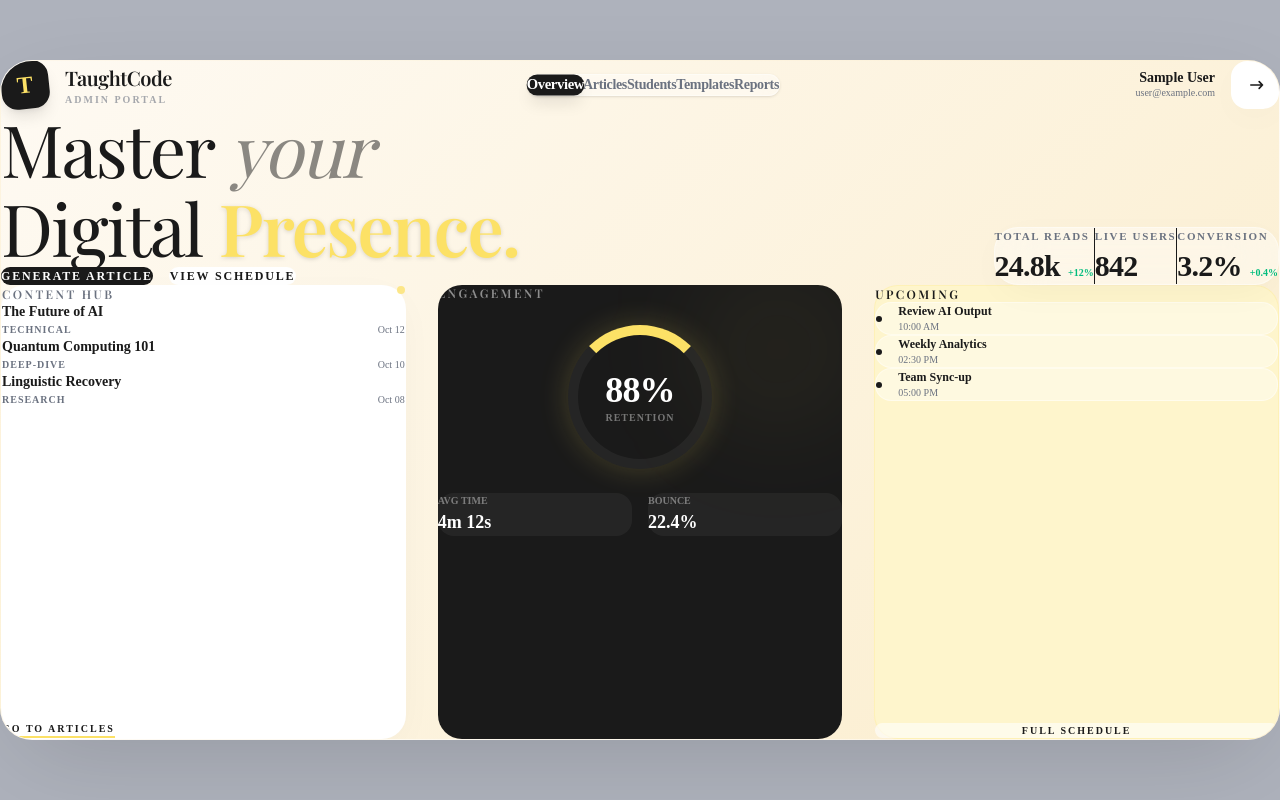
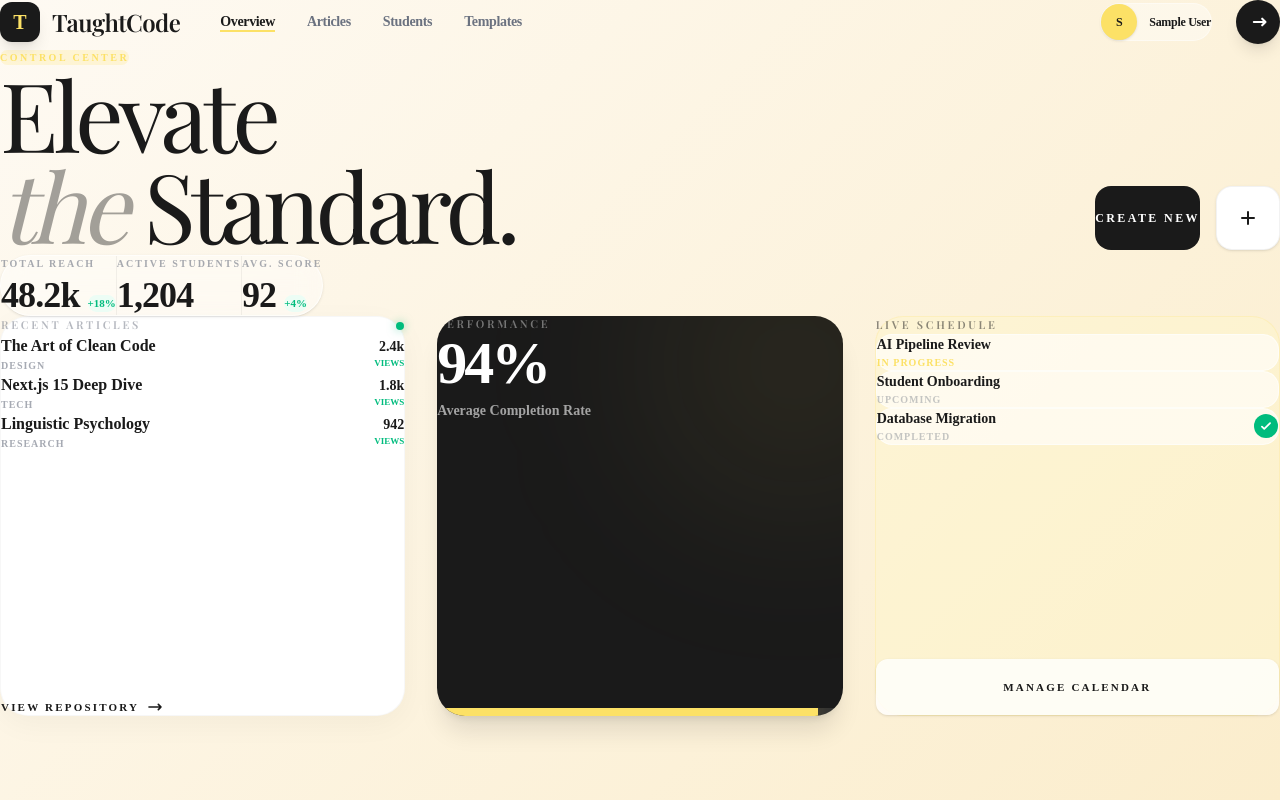
Before and after one commit to nishuns/nischaysharma-client, a Next.js app: page /admin in a window 1280 px wide. Built offline with nearby package versions, Linux system fonts and the light colour scheme; no server answers; sample sign-in values are in the browser's storage.

Commit message:
style(admin): refactor to edge-to-edge layout and modernize navigation

```diff
--- a/app/admin/page.tsx
+++ b/app/admin/page.tsx
@@ -18,35 +18,39 @@ const Card = ({
   variant?: "light" | "dark" | "glass" | "accent"
 }) => {
   const variants = {
-    light: "bg-white shadow-soft text-text-primary border border-white/40",
-    dark: "bg-bg-card-dark text-white",
-    glass: "bg-white/40 backdrop-blur-xl border border-white/40 shadow-soft text-text-primary",
-    accent: "bg-accent-yellow-light text-text-primary border border-accent-yellow/20"
+    light: "bg-white shadow-[0_8px_30px_rgba(0,0,0,0.04)] text-text-primary border border-black/[0.03]",
+    dark: "bg-bg-card-dark text-white shadow-xl",
+    glass: "bg-white/60 backdrop-blur-xl border border-white/40 shadow-soft text-text-primary",
+    accent: "bg-accent-yellow-light/50 text-text-primary border border-accent-yellow/20"
   };
 
   return (
-    <div className={`rounded-[24px] p-8 transition-all duration-500 ${variants[variant]} ${className}`}>
+    <div className={`rounded-[28px] p-8 transition-all duration-500 ${variants[variant]} ${className}`}>
       {children}
     </div>
   );
 };
 
-const NavPill = ({ children, active = false }: { children: React.ReactNode, active?: boolean }) => (
-  <button className={`px-6 py-2.5 rounded-full text-sm font-semibold tracking-tight transition-all duration-300 ${
-    active
-      ? 'bg-bg-card-dark text-white shadow-lg scale-105'
-      : 'text-text-secondary hover:text-text-primary hover:bg-white/50'
+const NavItem = ({ children, active = false }: { children: React.ReactNode, active?: boolean }) => (
+  <button className={`relative px-1 py-2 text-sm font-bold tracking-tight transition-all duration-300 ${
+    active ? 'text-text-primary' : 'text-text-secondary hover:text-text-primary'
   }`}>
     {children}
+    {active && (
+      <motion.div
+        layoutId="navUnderline"
+        className="absolute bottom-0 left-0 right-0 h-0.5 bg-accent-yellow"
+      />
+    )}
   </button>
 );
 
 const StatBadge = ({ label, value, trend }: { label: string, value: string, trend?: string }) => (
-  <div className="flex flex-col gap-1 pr-10 border-r border-divider last:border-0">
-    <span className="text-[11px] font-bold uppercase tracking-[0.15em] text-text-secondary mb-1">{label}</span>
+  <div className="flex flex-col gap-1 pr-12 last:pr-0 border-r border-black/[0.05] last:border-0">
+    <span className="text-[10px] font-extrabold uppercase tracking-[0.2em] text-text-secondary/60">{label}</span>
     <div className="flex items-baseline gap-2">
-      <span className="text-3xl font-bold tracking-tight text-text-primary">{value}</span>
-      {trend && <span className="text-[10px] font-bold text-emerald-500">{trend}</span>}
+      <span className="text-4xl font-bold tracking-tight text-text-primary">{value}</span>
+      {trend && <span className="text-[11px] font-bold text-emerald-500 bg-emerald-50 px-2 py-0.5 rounded-full">{trend}</span>}
     </div>
   </div>
 );
@@ -74,151 +78,167 @@ export default function AdminDashboard() {
   if (loading) return null;
 
   return (
-    <div className="min-h-screen bg-bg-global p-6 md:p-10 flex items-center justify-center">
-      <motion.div
-        initial={{ opacity: 0, scale: 0.98 }}
-        animate={{ opacity: 1, scale: 1 }}
-        transition={{ duration: 0.6, ease: "easeOut" }}
-        className="w-full max-w-[1440px] min-h-[85vh] rounded-[32px] overflow-hidden flex flex-col p-10 md:p-14 shadow-[0_30px_100px_-20px_rgba(0,0,0,0.15)] relative border border-white/20"
-        style={{ background: 'linear-gradient(135deg, #fefaf3 0%, #fbedcc 100%)' }}
-      >
-        {/* Navigation */}
-        <header className="flex items-center justify-between mb-16">
-          <div className="flex items-center gap-4">
-            <div className="w-12 h-12 bg-bg-card-dark rounded-2xl flex items-center justify-center shadow-lg transform -rotate-6">
-              <span className="text-accent-yellow font-serif text-2xl font-bold">T</span>
+    <div className="min-h-screen w-full flex flex-col p-6 md:p-12 lg:p-16 max-w-[1600px] mx-auto">
+      {/* Navigation - Clean & Modern */}
+      <header className="flex items-center justify-between mb-20">
+        <div className="flex items-center gap-10">
+          <div className="flex items-center gap-3">
+            <div className="w-10 h-10 bg-bg-card-dark rounded-xl flex items-center justify-center shadow-lg">
+              <span className="text-accent-yellow font-serif text-xl font-bold">T</span>
             </div>
-            <div>
-              <h2 className="font-serif text-xl font-bold tracking-tight text-text-primary">TaughtCode</h2>
-              <p className="text-[10px] font-bold uppercase tracking-[0.2em] text-text-secondary opacity-60">Admin Portal</p>
-            </div>
+            <h2 className="font-serif text-2xl font-bold tracking-tight text-text-primary">TaughtCode</h2>
           </div>
 
-          <nav className="hidden lg:flex bg-white/40 backdrop-blur-md p-1.5 rounded-full border border-white/40 shadow-sm">
-            {['Overview', 'Articles', 'Students', 'Templates', 'Reports'].map((tab, i) => (
-              <NavPill key={tab} active={i === 0}>{tab}</NavPill>
+          <nav className="hidden md:flex items-center gap-8">
+            {['Overview', 'Articles', 'Students', 'Templates'].map((tab, i) => (
+              <NavItem key={tab} active={i === 0}>{tab}</NavItem>
             ))}
           </nav>
+        </div>
 
-          <div className="flex items-center gap-4">
-            <div className="text-right mr-2 hidden sm:block">
-              <p className="text-sm font-bold text-text-primary leading-none">{user?.displayName || 'Administrator'}</p>
-              <p className="text-[10px] font-medium text-text-secondary mt-1">{user?.email}</p>
+        <div className="flex items-center gap-6">
+          <div className="flex items-center gap-3 bg-white/40 hover:bg-white/60 transition-colors p-1.5 pr-5 rounded-full border border-white/40 cursor-pointer group">
+            <div className="w-9 h-9 rounded-full bg-accent-yellow flex items-center justify-center font-bold text-xs text-text-primary shadow-sm group-hover:scale-105 transition-transform">
+              {user?.displayName?.[0] || 'A'}
+            </div>
+            <span className="text-xs font-bold text-text-primary tracking-tight">{user?.displayName || 'Admin'}</span>
           </div>
           <button
             onClick={() => signOut(auth)}
-              className="w-12 h-12 rounded-2xl bg-white shadow-soft flex items-center justify-center hover:bg-bg-card-dark hover:text-white transition-all duration-300 group"
+            className="w-11 h-11 rounded-full bg-bg-card-dark text-white flex items-center justify-center hover:scale-110 transition-all shadow-lg group"
           >
-              <svg className="w-5 h-5" fill="none" stroke="currentColor" viewBox="0 0 24 24"><path strokeLinecap="round" strokeLinejoin="round" strokeWidth="2" d="M17 16l4-4m0 0l-4-4m4 4H7" /></svg>
+            <svg className="w-5 h-5 group-hover:translate-x-0.5 transition-transform" fill="none" stroke="currentColor" viewBox="0 0 24 24"><path strokeLinecap="round" strokeLinejoin="round" strokeWidth="2.5" d="M17 16l4-4m0 0l-4-4m4 4H7" /></svg>
           </button>
         </div>
       </header>
 
-        {/* Hero Section */}
-        <section className="flex flex-col xl:flex-row xl:items-end justify-between gap-12 mb-12">
-          <div className="max-w-2xl">
+      {/* Hero Content */}
+      <section className="mb-20">
+        <div className="flex flex-col lg:flex-row lg:items-end justify-between gap-12">
+          <div>
+            <motion.div
+              initial={{ opacity: 0, y: 10 }}
+              animate={{ opacity: 1, y: 0 }}
+              className="inline-block px-4 py-1.5 rounded-full bg-accent-yellow/20 text-accent-yellow text-[10px] font-black uppercase tracking-[0.25em] mb-6"
+            >
+              Control Center
+            </motion.div>
             <motion.h1
-              initial={{ opacity: 0, x: -20 }}
-              animate={{ opacity: 1, x: 0 }}
-              className="font-serif text-6xl md:text-7xl text-text-primary leading-[1.1] tracking-tight mb-6"
+              initial={{ opacity: 0, y: 20 }}
+              animate={{ opacity: 1, y: 0 }}
+              transition={{ delay: 0.1 }}
+              className="font-serif text-7xl md:text-8xl text-text-primary leading-[0.95] tracking-tighter"
             >
-              Master <span className="italic font-light opacity-50">your</span> <br />
-              Digital <span className="text-accent-yellow drop-shadow-sm font-bold">Presence.</span>
+              Elevate <br />
+              <span className="italic font-light text-text-primary/40">the</span> <span className="text-text-primary">Standard.</span>
             </motion.h1>
-            <div className="flex gap-4">
-              <button className="px-8 py-4 bg-bg-card-dark text-white rounded-full text-xs font-bold uppercase tracking-[0.15em] hover:scale-105 transition-transform">
-                Generate Article
+          </div>
+
+          <div className="flex gap-4 mb-2">
+            <button className="h-16 px-10 bg-bg-card-dark text-white rounded-2xl text-xs font-bold uppercase tracking-[0.2em] hover:shadow-[0_20px_40px_-10px_rgba(0,0,0,0.3)] transition-all hover:-translate-y-1">
+              Create New
             </button>
-              <button className="px-8 py-4 bg-white text-text-primary rounded-full text-xs font-bold uppercase tracking-[0.15em] border border-white/50 hover:bg-neutral-50 transition-colors">
-                View Schedule
+            <button className="h-16 w-16 bg-white text-text-primary rounded-2xl flex items-center justify-center border border-black/5 hover:bg-neutral-50 transition-colors shadow-sm">
+              <svg className="w-6 h-6" fill="none" stroke="currentColor" viewBox="0 0 24 24"><path strokeLinecap="round" strokeLinejoin="round" strokeWidth="2" d="M12 6v6m0 0v6m0-6h6m-6 0H6" /></svg>
             </button>
           </div>
         </div>
-
-          <Card variant="glass" className="flex flex-row gap-0 py-6 px-10">
-            <StatBadge label="Total Reads" value="24.8k" trend="+12%" />
-            <StatBadge label="Live Users" value="842" />
-            <StatBadge label="Conversion" value="3.2%" trend="+0.4%" />
-          </Card>
       </section>
 
-        {/* Main Grid */}
-        <div className="grid grid-cols-1 md:grid-cols-2 lg:grid-cols-3 gap-8 flex-1">
+      {/* Stats Row */}
+      <section className="mb-12">
+        <div className="bg-white/40 backdrop-blur-md rounded-[32px] p-10 border border-white/60 shadow-sm inline-flex flex-wrap gap-0">
+          <StatBadge label="Total Reach" value="48.2k" trend="+18%" />
+          <StatBadge label="Active Students" value="1,204" />
+          <StatBadge label="Avg. Score" value="92" trend="+4%" />
+        </div>
+      </section>
 
-          {/* Card 1: Content Hub */}
-          <Card className="flex flex-col">
-            <div className="flex justify-between items-start mb-8">
-              <h3 className="text-xs font-bold uppercase tracking-[0.2em] text-text-secondary">Content Hub</h3>
-              <div className="w-2 h-2 rounded-full bg-accent-yellow animate-pulse" />
+      {/* Content Grid */}
+      <main className="grid grid-cols-1 md:grid-cols-2 lg:grid-cols-3 gap-8 pb-20">
+
+        {/* Articles List */}
+        <Card className="flex flex-col min-h-[400px]">
+          <div className="flex justify-between items-center mb-10">
+            <h3 className="text-[11px] font-black uppercase tracking-[0.25em] text-text-secondary/50">Recent Articles</h3>
+            <span className="w-2 h-2 rounded-full bg-emerald-500 shadow-[0_0_10px_rgba(16,185,129,0.5)]" />
           </div>
-            <div className="space-y-6 flex-1">
+          <div className="space-y-8 flex-1">
             {[
-                { title: 'The Future of AI', type: 'Technical', date: 'Oct 12' },
-                { title: 'Quantum Computing 101', type: 'Deep-dive', date: 'Oct 10' },
-                { title: 'Linguistic Recovery', type: 'Research', date: 'Oct 08' }
+              { title: 'The Art of Clean Code', type: 'Design', views: '2.4k' },
+              { title: 'Next.js 15 Deep Dive', type: 'Tech', views: '1.8k' },
+              { title: 'Linguistic Psychology', type: 'Research', views: '942' }
             ].map((item, i) => (
-                <div key={i} className="group cursor-pointer">
-                  <p className="text-sm font-bold text-text-primary group-hover:text-accent-yellow transition-colors">{item.title}</p>
-                  <div className="flex justify-between mt-1">
-                    <span className="text-[10px] font-bold text-text-secondary uppercase tracking-widest">{item.type}</span>
-                    <span className="text-[10px] text-text-secondary">{item.date}</span>
+              <div key={i} className="group cursor-pointer flex items-center justify-between">
+                <div>
+                  <p className="text-base font-bold text-text-primary group-hover:translate-x-1 transition-transform">{item.title}</p>
+                  <p className="text-[10px] font-bold text-text-secondary/60 uppercase tracking-widest mt-1">{item.type}</p>
+                </div>
+                <div className="text-right">
+                  <p className="text-sm font-bold text-text-primary">{item.views}</p>
+                  <p className="text-[9px] font-bold text-emerald-500 uppercase">views</p>
                 </div>
               </div>
             ))}
           </div>
-            <button className="mt-8 text-[10px] font-bold uppercase tracking-[0.2em] text-text-primary border-b-2 border-accent-yellow w-fit pb-1">
-              Go to Articles
+          <button className="mt-10 group flex items-center gap-2 text-[11px] font-black uppercase tracking-[0.2em] text-text-primary">
+            View Repository
+            <svg className="w-4 h-4 group-hover:translate-x-1 transition-transform" fill="none" stroke="currentColor" viewBox="0 0 24 24"><path strokeLinecap="round" strokeLinejoin="round" strokeWidth="2.5" d="M17 8l4 4m0 0l-4 4m4-4H3" /></svg>
           </button>
         </Card>
 
-          {/* Card 2: Engagement Analysis */}
-          <Card variant="dark" className="relative overflow-hidden group">
-            <div className="absolute top-0 right-0 w-32 h-32 bg-accent-yellow/10 rounded-full blur-3xl group-hover:bg-accent-yellow/20 transition-colors" />
-            <h3 className="text-xs font-bold uppercase tracking-[0.2em] opacity-50 mb-8">Engagement</h3>
-            <div className="flex items-center justify-center h-48 mb-8 relative">
-              <div className="w-36 h-36 rounded-full border-[10px] border-white/5 border-t-accent-yellow shadow-[0_0_30px_rgba(252,225,102,0.2)]" />
-              <div className="absolute text-center">
-                <p className="text-4xl font-bold tracking-tight">88%</p>
-                <p className="text-[10px] font-bold uppercase tracking-widest opacity-40">Retention</p>
+        {/* Dynamic Metric */}
+        <Card variant="dark" className="relative overflow-hidden flex flex-col justify-between group">
+          <div className="absolute -top-20 -right-20 w-64 h-64 bg-accent-yellow/10 rounded-full blur-[100px] group-hover:bg-accent-yellow/20 transition-all duration-700" />
+
+          <div className="relative">
+            <h3 className="text-[11px] font-black uppercase tracking-[0.25em] text-white/40 mb-12">Performance</h3>
+            <div className="flex flex-col gap-2">
+              <span className="text-6xl font-bold tracking-tighter">94%</span>
+              <span className="text-sm font-bold text-white/60">Average Completion Rate</span>
             </div>
           </div>
-            <div className="grid grid-cols-2 gap-4">
-              <div className="bg-white/5 p-4 rounded-2xl">
-                <p className="text-[10px] font-bold uppercase opacity-40 mb-1">Avg Time</p>
-                <p className="text-lg font-bold">4m 12s</p>
-              </div>
-              <div className="bg-white/5 p-4 rounded-2xl">
-                <p className="text-[10px] font-bold uppercase opacity-40 mb-1">Bounce</p>
-                <p className="text-lg font-bold">22.4%</p>
-              </div>
+
+          <div className="relative h-2 w-full bg-white/10 rounded-full overflow-hidden">
+            <motion.div
+              initial={{ width: 0 }}
+              animate={{ width: '94%' }}
+              transition={{ duration: 1.5, ease: "circOut" }}
+              className="h-full bg-accent-yellow shadow-[0_0_20px_rgba(252,225,102,0.4)]"
+            />
           </div>
         </Card>
 
-          {/* Card 3: Upcoming Tasks */}
+        {/* Active Schedule */}
         <Card variant="accent" className="flex flex-col">
-            <h3 className="text-xs font-bold uppercase tracking-[0.2em] text-text-primary mb-8">Upcoming</h3>
+          <h3 className="text-[11px] font-black uppercase tracking-[0.25em] text-text-primary/50 mb-10">Live Schedule</h3>
           <div className="space-y-4 flex-1">
             {[
-                { task: 'Review AI Output', time: '10:00 AM' },
-                { task: 'Weekly Analytics', time: '02:30 PM' },
-                { task: 'Team Sync-up', time: '05:00 PM' }
+              { task: 'AI Pipeline Review', status: 'In Progress' },
+              { task: 'Student Onboarding', status: 'Upcoming' },
+              { task: 'Database Migration', status: 'Completed' }
             ].map((t, i) => (
-                <div key={i} className="flex items-center gap-4 bg-white/40 p-4 rounded-2xl border border-white/40">
-                  <div className="w-1.5 h-1.5 rounded-full bg-text-primary" />
-                  <div className="flex-1">
-                    <p className="text-xs font-bold text-text-primary">{t.task}</p>
-                    <p className="text-[10px] font-medium text-text-secondary mt-0.5">{t.time}</p>
+              <div key={i} className="bg-white/60 p-5 rounded-2xl border border-white/60 flex items-center justify-between">
+                <div>
+                  <p className="text-sm font-bold text-text-primary">{t.task}</p>
+                  <p className={`text-[10px] font-black uppercase tracking-widest mt-1 ${t.status === 'In Progress' ? 'text-accent-yellow' : 'text-text-secondary/40'}`}>
+                    {t.status}
+                  </p>
                 </div>
+                {t.status === 'Completed' && (
+                  <div className="w-6 h-6 rounded-full bg-emerald-500 flex items-center justify-center">
+                    <svg className="w-3.5 h-3.5 text-white" fill="none" stroke="currentColor" viewBox="0 0 24 24"><path strokeLinecap="round" strokeLinejoin="round" strokeWidth="3" d="M5 13l4 4L19 7" /></svg>
+                  </div>
+                )}
               </div>
             ))}
           </div>
-            <button className="mt-8 py-4 bg-white/60 hover:bg-white rounded-2xl text-[10px] font-bold uppercase tracking-[0.2em] transition-colors">
-              Full Schedule
+          <button className="mt-8 h-14 bg-white/80 hover:bg-white rounded-xl text-[11px] font-black uppercase tracking-[0.2em] shadow-sm transition-all active:scale-95">
+            Manage Calendar
           </button>
         </Card>
 
-        </div>
-      </motion.div>
+      </main>
     </div>
   );
 }
--- a/app/globals.css
+++ b/app/globals.css
@@ -62,7 +62,9 @@ body {
   padding: 0;
   margin: 0;
   color: var(--text-primary);
-  background: var(--bg-global);
+  background: #fefaf3;
+  background-image: linear-gradient(135deg, #fefaf3 0%, #fbedcc 100%);
+  background-attachment: fixed;
   font-family: var(--font-sans), sans-serif;
   min-height: 100vh;
   -webkit-font-smoothing: antialiased;
```
Lines whose indentation alone changed are shown as unchanged.
